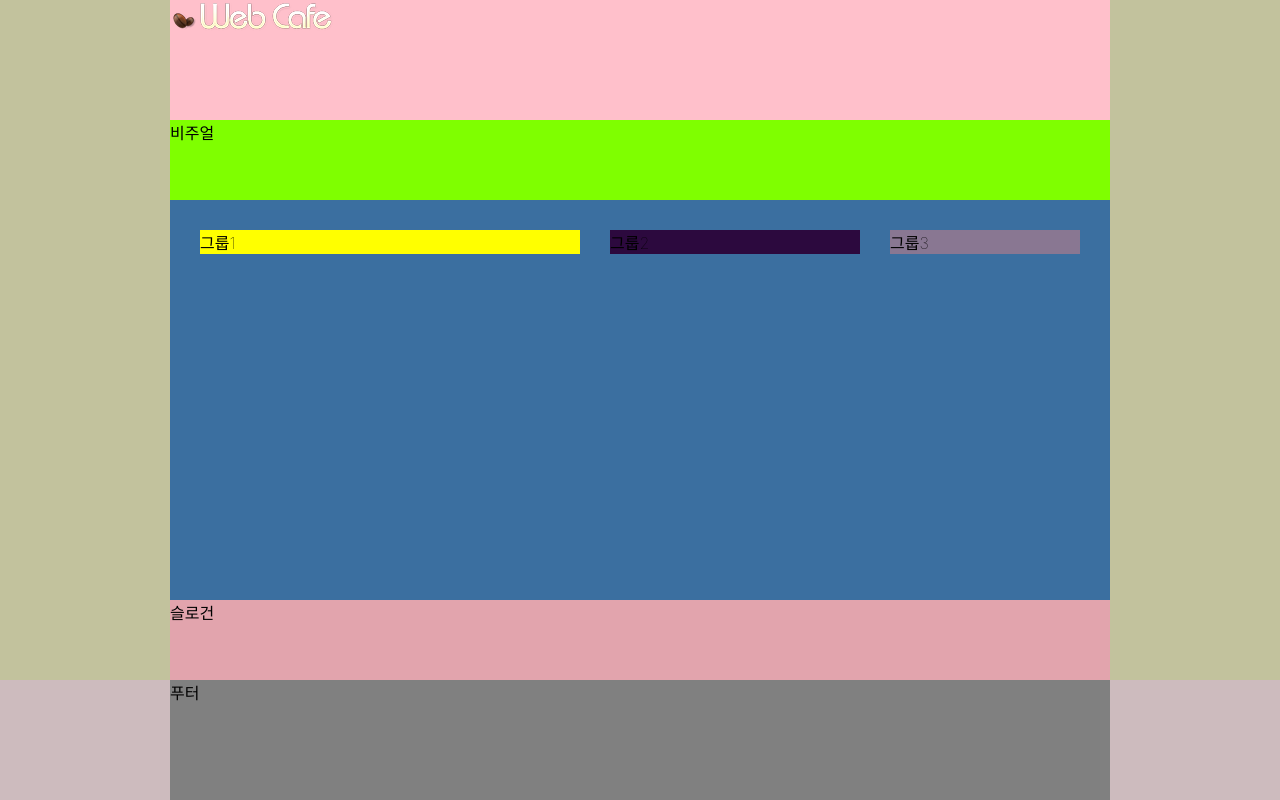
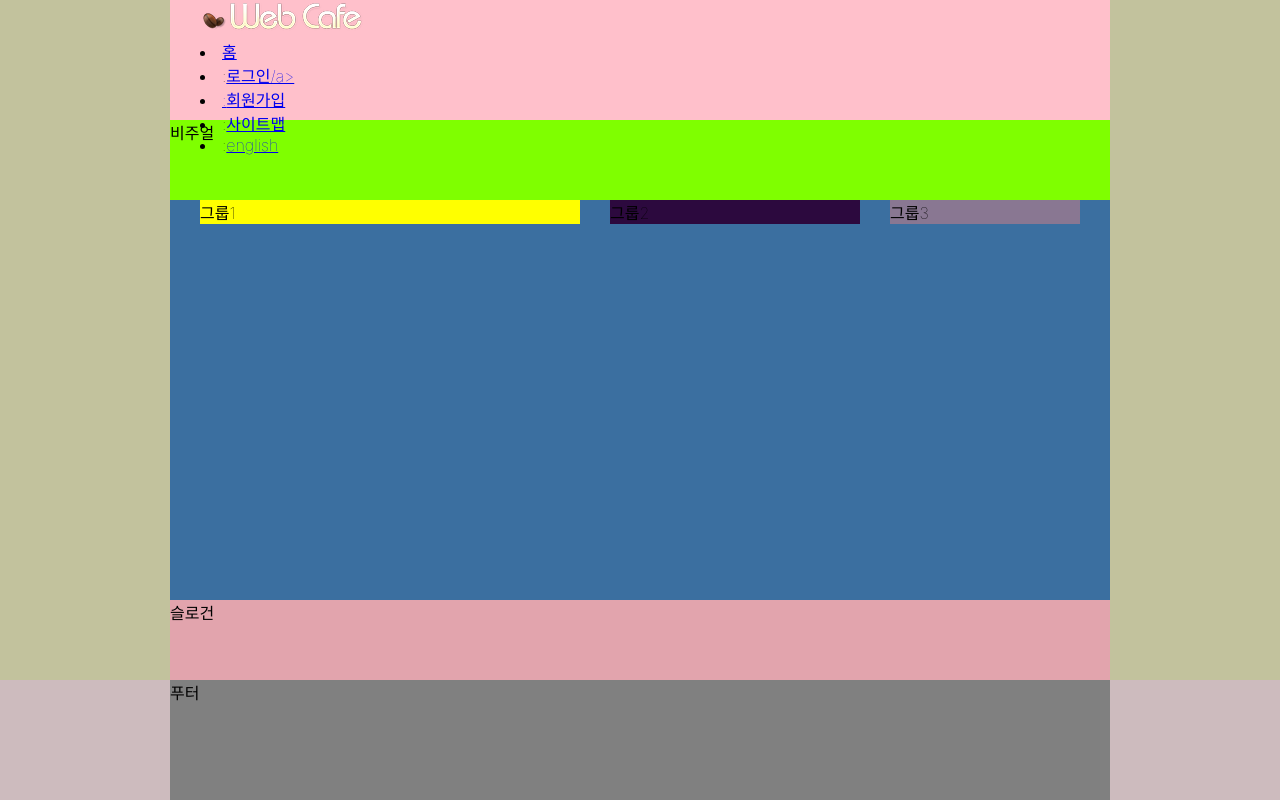
Before and after one commit to bsw98/HTML5, a plain HTML site: page index.html in a window 1280 px wide. Drawn offline with Linux system fonts and the light colour scheme; a web font is replaced by a local one.

Commit message:
텍스트 링크모음 마크업

```diff
--- a/index.html
+++ b/index.html
@@ -10,10 +10,21 @@
   <!-- 컨트롤 + 알트 + 위아래 = 복사 -->
 </head>
 <body>
+
   <header class="header">
-    <a href="./index-complete.html">
-      <img src="./assets/logo.png" alt="" />
-    </a>
+    <!-- 로고 -->
+    <h1 class="logo">
+      <a href="./index-complete.html" >
+        <img src="./assets/logo.png" alt="web cafe" />
+      </a>
+    </h1>
+    <ui class="member">
+      <li><a href="/">홈</a></li>
+      <li><span class="divider" aria-hidden="true">:</span><a href="/">로그인/a></li>
+      <li><span class="divider" aria-hidden="true">:</span><a href="/">회원가입</a></li>
+      <li><span class="divider" aria-hidden="true">:</span><a href="/">사이트맵</a></li>
+      <li><span class="divider" aria-hidden="true">:</span><a href="/">english</a></li>
+    </ui>
   </header>
   <div class="visual">비주얼</div>
     <main class="main">
--- a/styles/style.css
+++ b/styles/style.css
@@ -18,6 +18,7 @@ body{
 }
 /* 헤더 */
 .header{
+  padding: 0 30px;
   background: pink;
   height: 15vh;
 }
@@ -35,7 +36,7 @@ body{
   flex-wrap: nowrap;
   justify-content: space-between;
   align-items: flex-start;
-  padding: 30px;
+  padding: 0 30px;
 }
 
 .group1{
```
